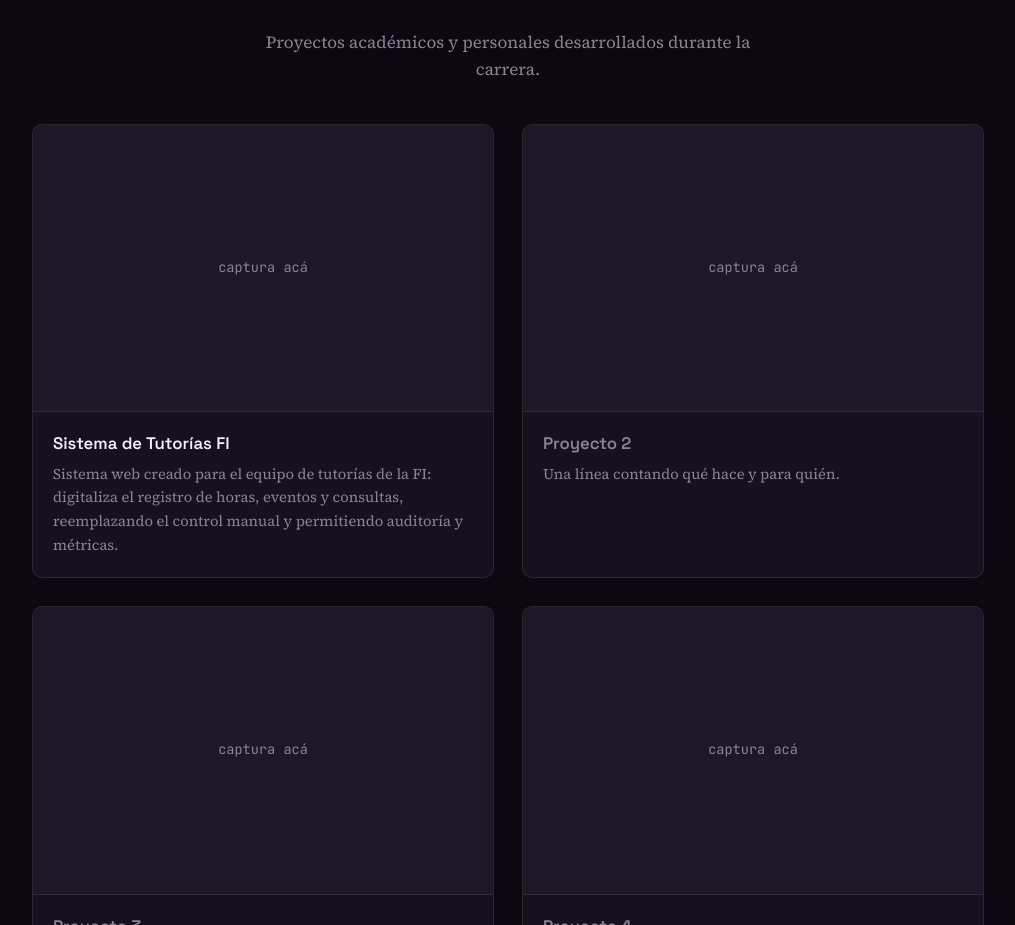
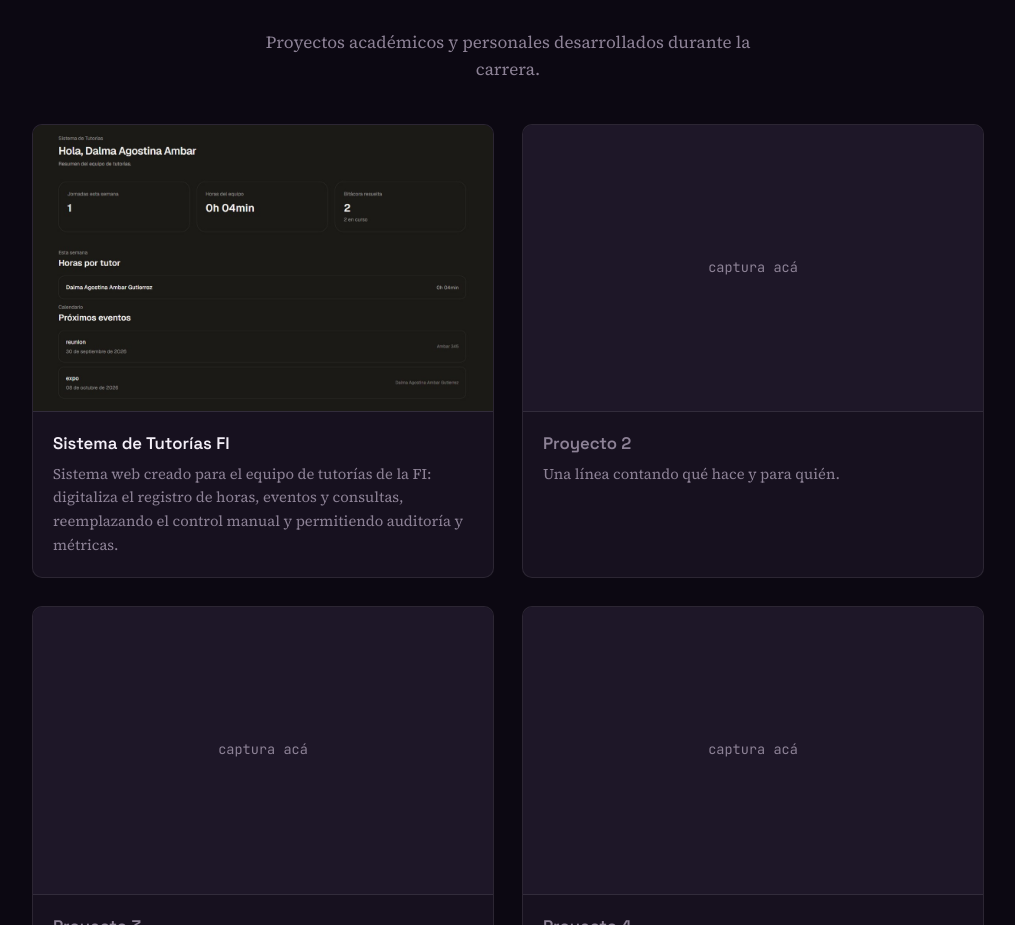
Before and after one commit to ambar345/mioport, a plain HTML site: page index.html in a window 1280 px wide. Shown: the part 2140-3065 px from the top of the page, without its empty margins (132-1147 px from the left). Drawn offline with Linux system fonts and the light colour scheme.

Commit message:
Agregar captura del Sistema de Tutorías FI a su tarjeta
Co-Authored-By: Devin AI <158243242+devin-ai-integration[bot]@users.noreply.github.com>

```diff
--- a/index.html
+++ b/index.html
@@ -132,7 +132,7 @@
 
       <article class="project-card">
         <div class="project-thumb">
-          <span class="hero-photo-label">captura acá</span>
+          <img src="tutorias.jpg" alt="Panel de inicio del Sistema de Tutorías FI">
         </div>
         <h3 class="project-name">Sistema de Tutorías FI</h3>
         <p class="project-desc">Sistema web creado para el equipo de tutorías de la FI: digitaliza el registro de horas, eventos y consultas, reemplazando el control manual y permitiendo auditoría y métricas.</p>
--- a/style.css
+++ b/style.css
@@ -365,6 +365,7 @@ main { max-width: var(--maxw); margin: 0 auto; padding: 0 clamp(20px, 5vw, 64px)
   display: flex; align-items: center; justify-content: center;
   border-bottom: 1px solid var(--line);
 }
+.project-thumb img { width: 100%; height: 100%; object-fit: cover; display: block; }
 .project-name { font-size: 1.05rem; margin: 18px 20px 6px; }
 .project-desc { color: var(--muted); margin: 0 20px 20px; font-size: 0.92rem; }
 .project-card-empty .project-name { color: var(--muted); }
```
Also changed, not shown: tutorias.jpg (added).
